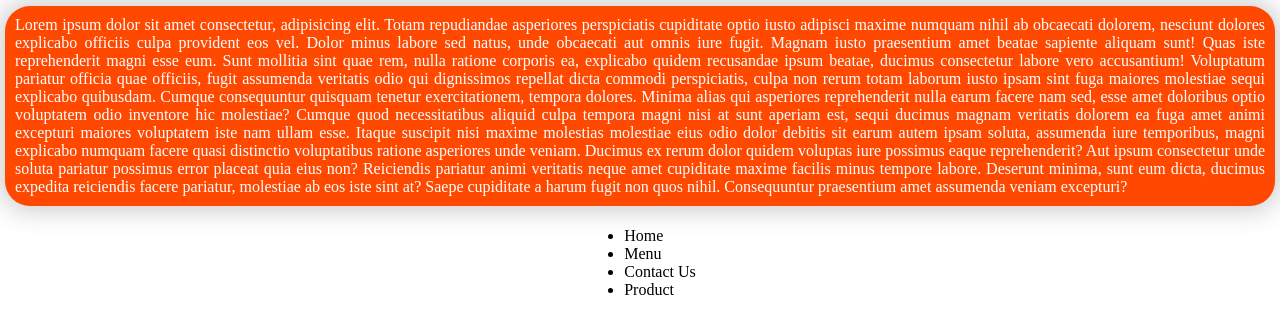
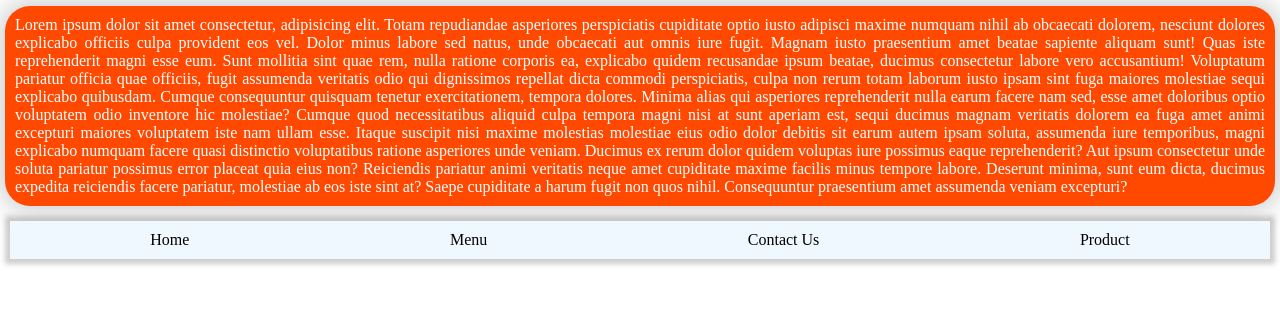
Before and after one commit to kamyabtafakori/GitProject, a plain HTML site: page index.html in a window 1280 px wide. Shown: the part 79-412 px from the top of the page. Drawn offline with Linux system fonts and the light colour scheme.

Commit message:
style to footer(li ul footer)

```diff
--- a/style.css
+++ b/style.css
@@ -14,3 +14,24 @@
     margin: 5px;
     border-radius: 25px;
 }
+
+footer{
+    width: 100%;
+}
+li{
+    cursor: pointer;
+}
+ul{
+    background-color: aliceblue;
+    padding: 10px;
+    margin: 10px;
+    box-shadow: 0px 0px 5px 5px #4444;
+    list-style: none;
+    display: flex;
+    flex-direction: row;
+    justify-content: space-around;
+    align-items: center;
+}
+ul li:hover{
+    color: rgb(255, 72, 0);
+}
```
